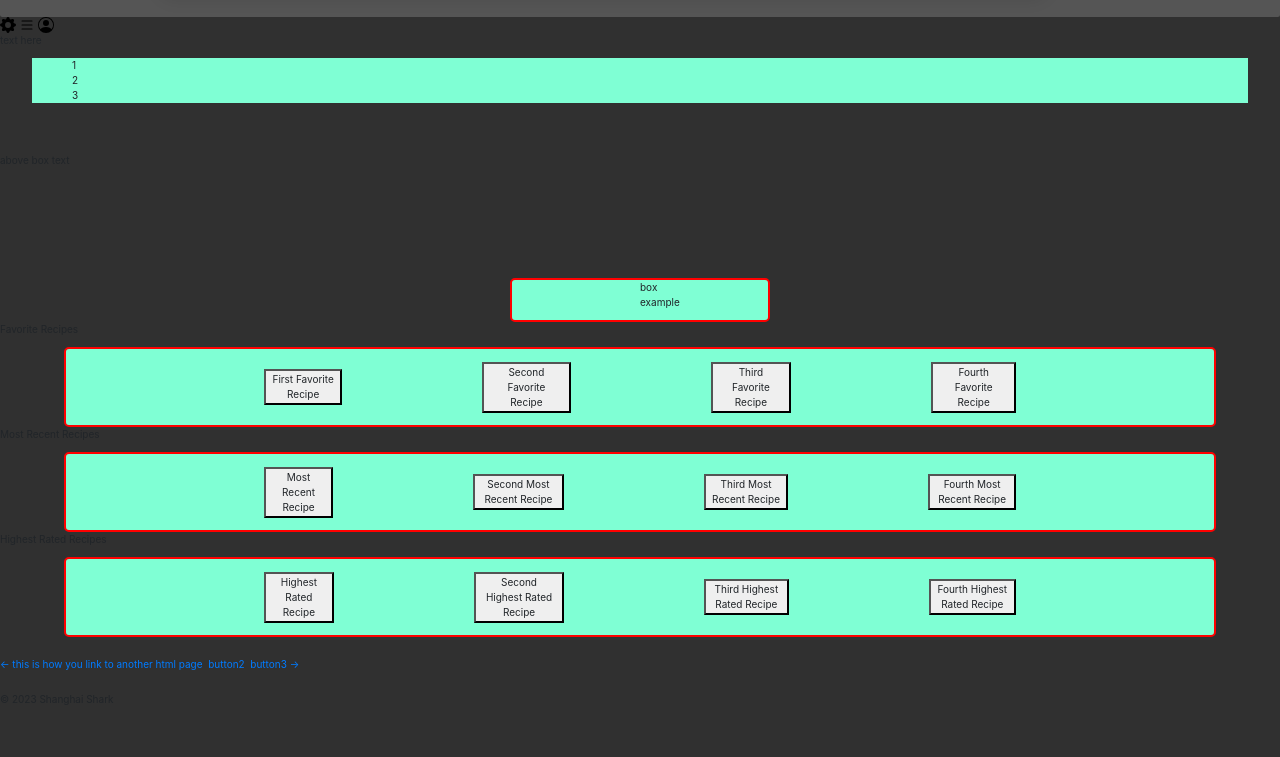
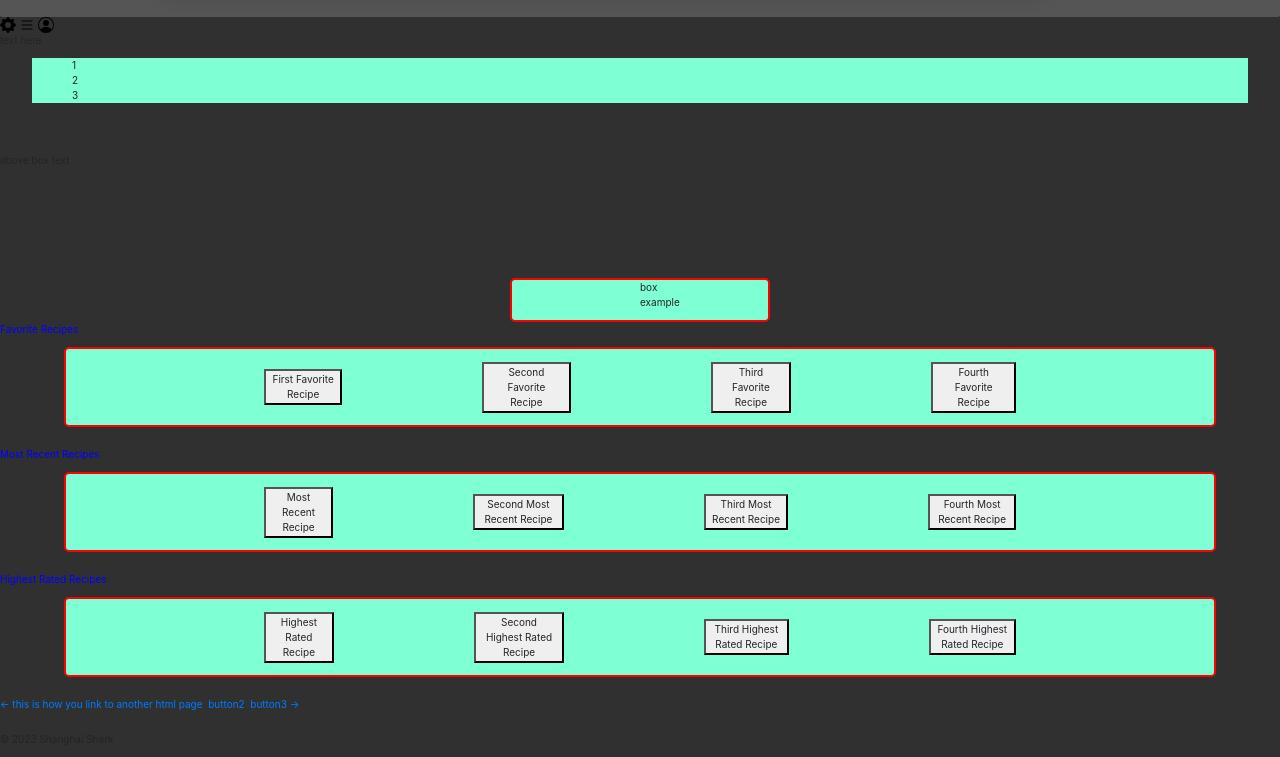
Before and after one commit to j3t-sk1/CS350-Recipe-Buddy-SS, a plain HTML site: page index.html in a window 1280 px wide. Shown: the part 61-818 px from the top of the page. Drawn offline with nearby package versions, Linux system fonts and the light colour scheme; a web font is replaced by a local one.

Commit message:
updated spacing to boxes

```diff
--- a/CSS/style.css
+++ b/CSS/style.css
@@ -113,6 +113,7 @@ body {
 
 .favorite_recipes {
     margin: auto;
+    margin-bottom: 20px;
     display: flex;
     justify-content: center;
     align-items: center;
@@ -128,6 +129,7 @@ body {
 
 .recent_recipes {
     margin: auto;
+    margin-bottom: 20px;
     display: flex;
     justify-content: center;
     align-items: center;
@@ -143,6 +145,7 @@ body {
 
 .rated_recipes {
     margin: auto;
+    margin-bottom: 20px;
     display: flex;
     justify-content: center;
     align-items: center;
@@ -156,7 +159,9 @@ body {
     background-color: aquamarine;
 }
 
+p {
 
+}
 
 
 
--- a/index.html
+++ b/index.html
@@ -144,7 +144,7 @@
             <p> box example </p>
         </div>
 
-        <p> Favorite Recipes </p>
+        <p style="color:blue"> Favorite Recipes </p>
         <div class="favorite_recipes">
             <button style="margin:70px" onclick="window.location.href='favorite1.html';">First Favorite Recipe</button>
             <button style="margin:70px" onclick="window.location.href='favorite2.html';">Second Favorite Recipe</button>
@@ -152,7 +152,7 @@
             <button style="margin:70px" onclick="window.location.href='favorite4.html';">Fourth Favorite Recipe</button>
         </div>
 
-        <p> Most Recent Recipes </p>
+        <p style="color:blue"> Most Recent Recipes </p>
         <div class="recent_recipes">
             <button style="margin:70px" onclick="window.location.href='recent1.html';">Most Recent Recipe</button>
             <button style="margin:70px" onclick="window.location.href='recent2.html';">Second Most Recent Recipe</button>
@@ -160,7 +160,7 @@
             <button style="margin:70px" onclick="window.location.href='recent4.html';">Fourth Most Recent Recipe</button>
         </div>
 
-        <p> Highest Rated Recipes </p>
+        <p style="color:blue"> Highest Rated Recipes </p>
         <div class="rated_recipes">
             <button style="margin:70px" onclick="window.location.href='rated1.html';">Highest Rated Recipe</button>
             <button style="margin:70px" onclick="window.location.href='rated2.html';">Second Highest Rated Recipe</button>
```
